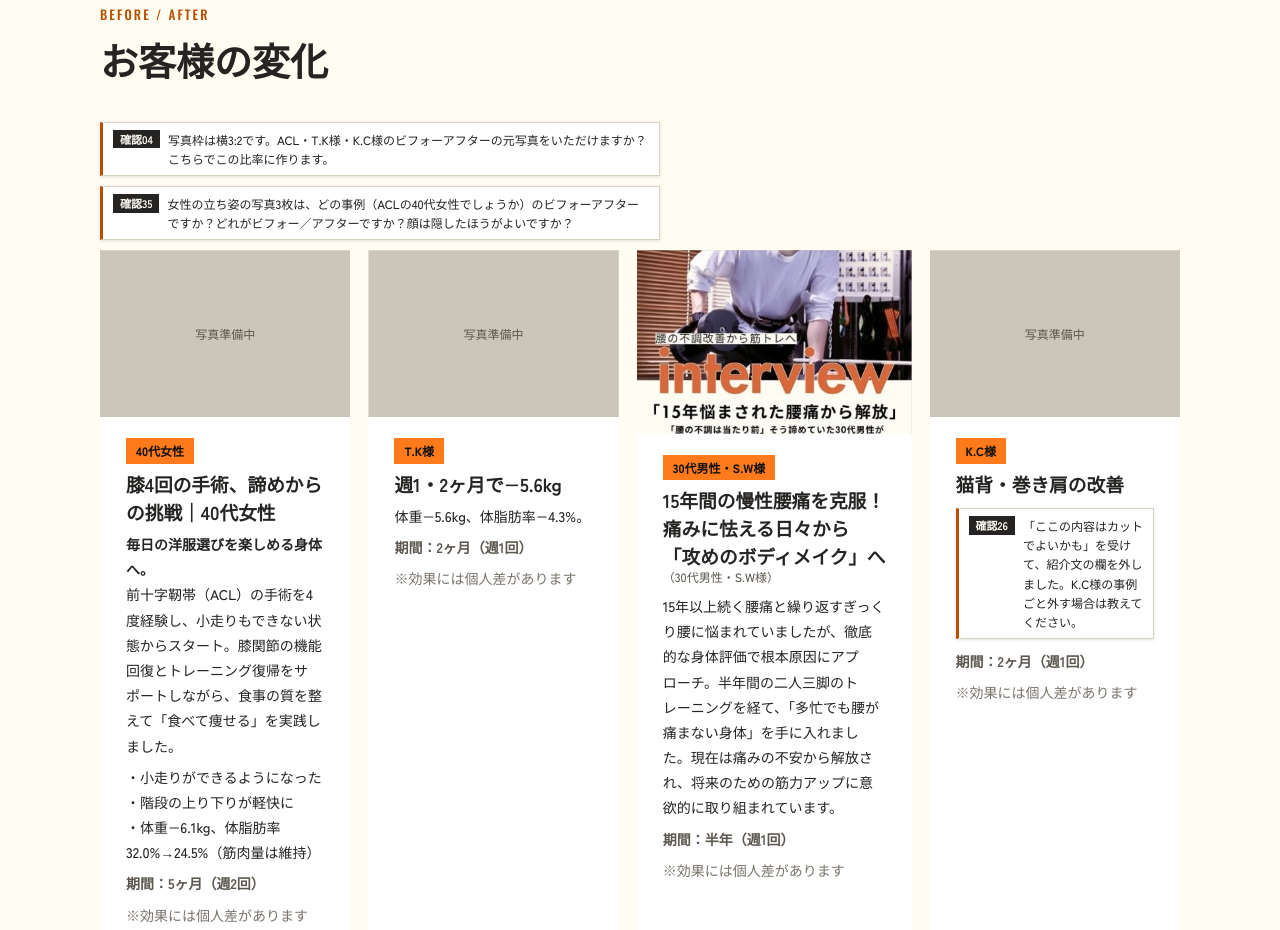
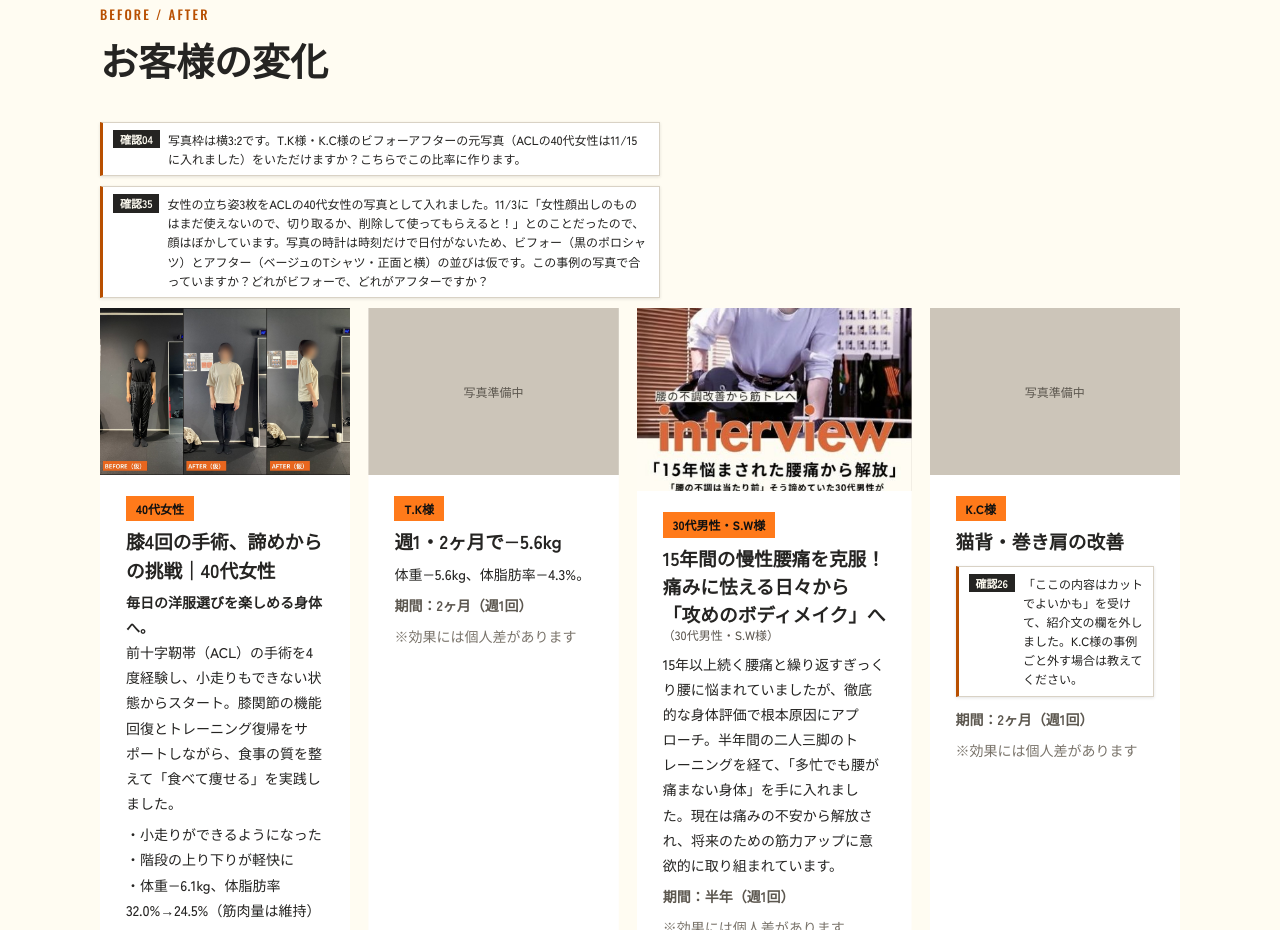
Before and after one commit to honbo-teruki/client-previews, a plain HTML site: page vistarise/index.html in a window 1280 px wide. Shown: the part 2030-2960 px from the top of the page. Drawn offline with nearby package versions, Linux system fonts and the light colour scheme.

Commit message:
vistarise: 40代女性（ACL）事例に立ち姿3枚を掲載（顔ぼかし・並びは仮、確認35）

```diff
--- a/vistarise/index.html
+++ b/vistarise/index.html
@@ -15,7 +15,7 @@
 <div class="card cut"><div class="en">VALUE</div><h3>プロフェッショナルとして</h3><ul><li>Function First（機能こそが全ての土台）</li><li>Method Literacy（手段を目的化しない）</li><li>Continuous Advance（体現者としての証明）</li></ul></div>
 </div></div></section>
 <section id="change"><div class="wrap"><div class="en">BEFORE / AFTER</div><h2>お客様の変化</h2><div class="confirm-note" data-n="4"></div><div class="confirm-note" data-n="35"></div><div class="g4 sc case">
-<div class="card cut" style="background:#fff"><div class="im">写真準備中</div><span class="tag">40代女性</span><h3>膝4回の手術、諦めからの挑戦｜40代女性</h3><p><b>毎日の洋服選びを楽しめる身体へ。</b><br>前十字靭帯（ACL）の手術を4度経験し、小走りもできない状態からスタート。膝関節の機能回復とトレーニング復帰をサポートしながら、食事の質を整えて「食べて痩せる」を実践しました。</p><p>・小走りができるようになった<br>・階段の上り下りが軽快に<br>・体重−6.1kg、体脂肪率32.0%→24.5%（筋肉量は維持）</p><p class="meta">期間：5ヶ月（週2回）</p><p class="note">※効果には個人差があります</p></div>
+<div class="card cut" style="background:#fff"><div class="im"><img src="img/ba-acl-40f.jpg" alt="40代女性 ビフォーアフター（正面・正面・横）"></div><span class="tag">40代女性</span><h3>膝4回の手術、諦めからの挑戦｜40代女性</h3><p><b>毎日の洋服選びを楽しめる身体へ。</b><br>前十字靭帯（ACL）の手術を4度経験し、小走りもできない状態からスタート。膝関節の機能回復とトレーニング復帰をサポートしながら、食事の質を整えて「食べて痩せる」を実践しました。</p><p>・小走りができるようになった<br>・階段の上り下りが軽快に<br>・体重−6.1kg、体脂肪率32.0%→24.5%（筋肉量は維持）</p><p class="meta">期間：5ヶ月（週2回）</p><p class="note">※効果には個人差があります</p></div>
 <div class="card cut" style="background:#fff"><div class="im">写真準備中</div><span class="tag">T.K様</span><h3>週1・2ヶ月で−5.6kg</h3><p>体重−5.6kg、体脂肪率−4.3%。</p><p class="meta">期間：2ヶ月（週1回）</p><p class="note">※効果には個人差があります</p></div>
 <div class="card cut" style="background:#fff"><div class="im"><img src="img/s3.jpg"></div><span class="tag">30代男性・S.W様</span><h3><span class="nw">15年間の</span><span class="nw">慢性腰痛を克服！</span><br><span class="nw">痛みに怯える日々から</span><span class="nw">「攻めのボディメイク」へ</span></h3><p class="who">（30代男性・S.W様）</p><p>15年以上続く腰痛と繰り返すぎっくり腰に悩まれていましたが、徹底的な身体評価で根本原因にアプローチ。半年間の二人三脚のトレーニングを経て、「多忙でも腰が痛まない身体」を手に入れました。現在は痛みの不安から解放され、将来のための筋力アップに意欲的に取り組まれています。</p><p class="meta">期間：半年（週1回）</p><p class="note">※効果には個人差があります</p></div>
 <div class="card cut" style="background:#fff"><div class="im">写真準備中</div><span class="tag">K.C様</span><h3>猫背・巻き肩の改善</h3><div class="confirm-note" data-n="26"></div><p class="meta">期間：2ヶ月（週1回）</p><p class="note">※効果には個人差があります</p></div></div><div class="bam"><h3>ボディメイク・肉体改革コースの変化</h3><div class="g3 sc ba bam-g"><a class="card cut" href="bodymake.html#ba"><div class="im"><img src="img/ba-recomp-17pct-v2.jpg" alt="リコンプ実現！体脂肪率-17% ビフォーアフター"></div></a><a class="card cut" href="bodymake.html#ba"><div class="im"><img src="img/ba-physique-6pct-v2.jpg" alt="フィジーク優勝へ！体脂肪率6% ビフォーアフター"></div></a><a class="card cut" href="bodymake.html#ba"><div class="im"><img src="img/ba-recomp-muscle39.jpg" alt="リコンプ実現！筋肉量3.9kg増 ビフォーアフター"></div></a></div><p class="note">※効果には個人差があります　<a href="bodymake.html#ba">詳しくはボディメイク・肉体改革コースへ →</a></p><div class="confirm-note" data-n="40"></div></div>
--- a/vistarise/review.js
+++ b/vistarise/review.js
@@ -3,8 +3,8 @@
   var N = [
     [1, "index.html", "トップ／ファーストビュー", "写真を高画質の指導風景（姿勢チェック）に差し替えました。ご希望の「サイドレイズを指導している画像」が届きしだい差し替えます。写真をお送りいただけますか？"],
     [31, "index.html", "トップ／VISTARISEの理念", "11/3に「VVMをもう少し外部向けにマイルドな表現に」とのことでした。外部向けに書き直した案をこちらで作ってよいですか？変えたくない言葉があれば教えてください。"],
-    [4, "index.html", "トップ／お客様の変化（写真）", "写真枠は横3:2です。ACL・T.K様・K.C様のビフォーアフターの元写真をいただけますか？こちらでこの比率に作ります。"],
-    [35, "index.html", "トップ／お客様の変化（女性の写真）", "女性の立ち姿の写真3枚は、どの事例（ACLの40代女性でしょうか）のビフォーアフターですか？どれがビフォー／アフターですか？顔は隠したほうがよいですか？"],
+    [4, "index.html", "トップ／お客様の変化（写真）", "写真枠は横3:2です。T.K様・K.C様のビフォーアフターの元写真（ACLの40代女性は11/15に入れました）をいただけますか？こちらでこの比率に作ります。"],
+    [35, "index.html", "トップ／お客様の変化（40代女性・ACL）", "女性の立ち姿3枚をACLの40代女性の写真として入れました。11/3に「女性顔出しのものはまだ使えないので、切り取るか、削除して使ってもらえると！」とのことだったので、顔はぼかしています。写真の時計は時刻だけで日付がないため、ビフォー（黒のポロシャツ）とアフター（ベージュのTシャツ・正面と横）の並びは仮です。この事例の写真で合っていますか？どれがビフォーで、どれがアフターですか？"],
     [26, "index.html", "トップ／お客様の変化（K.C様）", "「ここの内容はカットでよいかも」を受けて、紹介文の欄を外しました。K.C様の事例ごと外す場合は教えてください。"],
     [40, "index.html", "トップ／お客様の変化（ボディメイク）", "ボディメイクのビフォーアフター3枚を、トップにも小さく載せました（第2弾では競技系の事例はボディメイクページへ、とのことでした）。トップに載せてよいですか？"],
     [30, "index.html", "トップ／口コミ（H.H様）", "林様（H.H様）の口コミ原文に「BISTARIZE 藤田さん」という表記があります。原文のまま載せますか？この部分だけ省きますか？"],
```
Also changed, not shown: vistarise/img/ba-acl-40f.jpg (added).
